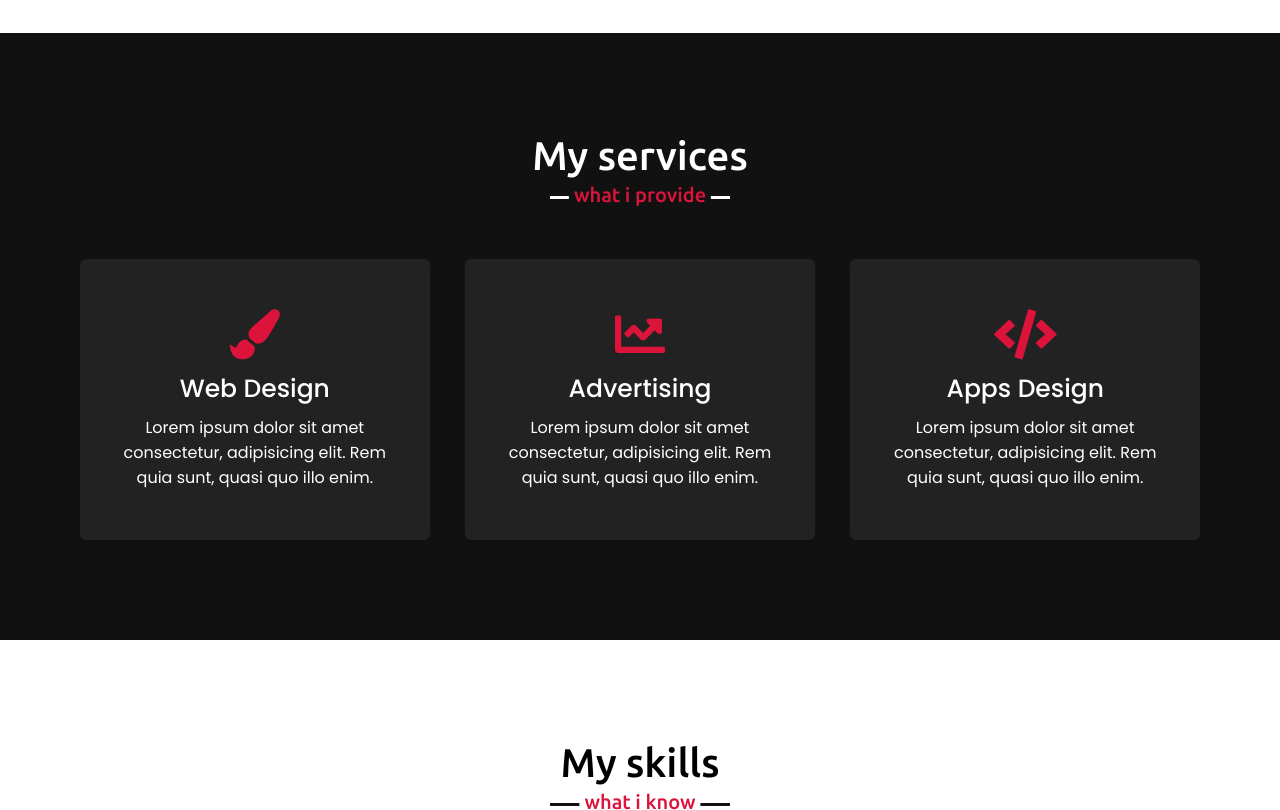
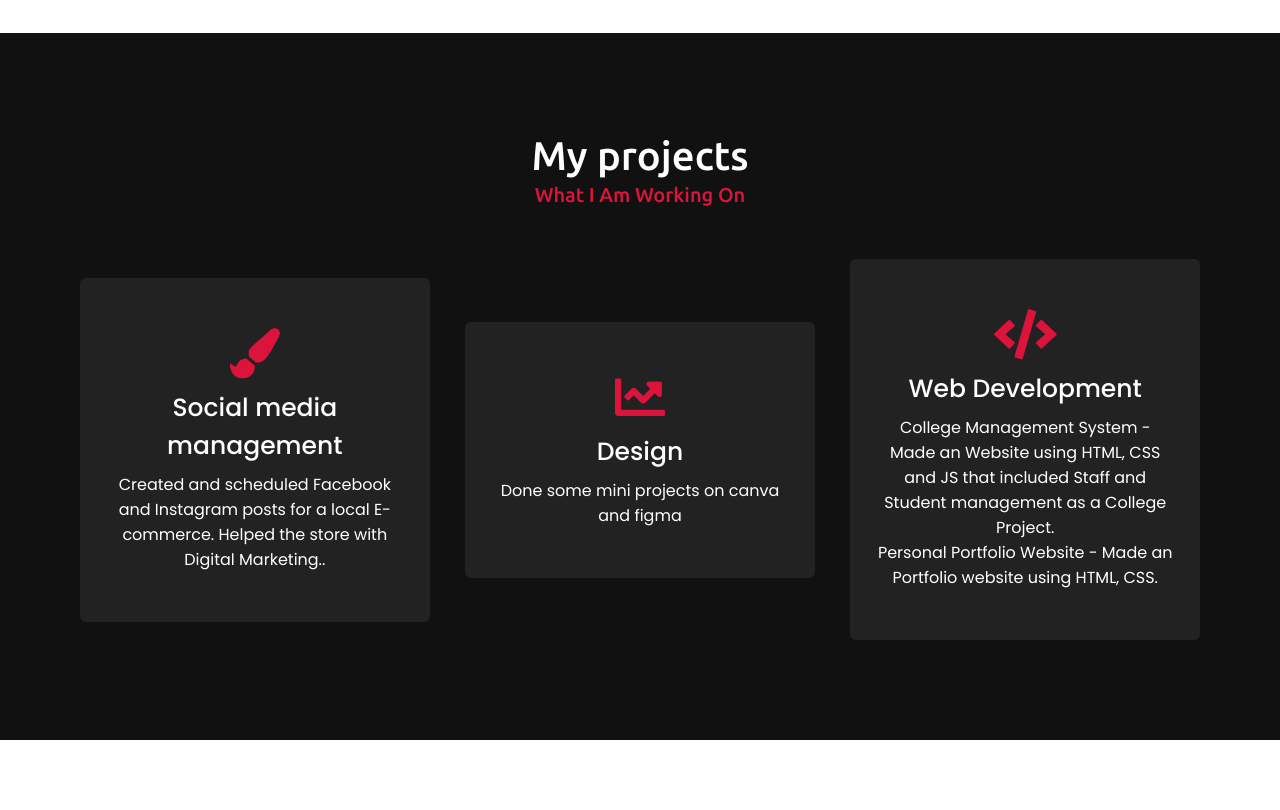
Before and after one commit to JeegyashaNiraula/portfolio-web, a plain HTML site: page index.html in a window 1280 px wide. Shown: the part 1500-2310 px from the top of the page. Drawn offline with nearby package versions, Linux system fonts and the light colour scheme.

Commit message:
edited this

```diff
--- a/index.html
+++ b/index.html
@@ -60,7 +60,7 @@
                     <p>A highly motivated and detail-oriented individual with a passion for Information Technology. Strong knowledge of HTML, CSS, JS and Adobe Photoshop, Canva,
                         Figma. Also interested in UI/UX design, problem solving and have experience of Social Media Management. Seeking an internship opportunity in the field of IT to
                         further develop skills and contribute to the advancement of knowledge in the field. .</p>
-                    <a href="#">Download CV</a>
+                    <a href="https://jeegyashaniraula.github.io/resume/" target="_blank">Download CV </a>
                 </div>
             </div>
         </div>
@@ -69,27 +69,30 @@
     <!-- services section start -->
     <section class="services" id="services">
         <div class="max-width">
-            <h2 class="title">My services</h2>
+            <h2 class="title">My projects</h2>
             <div class="serv-content">
                 <div class="card">
                     <div class="box">
                         <i class="fas fa-paint-brush"></i>
-                        <div class="text">Web Design</div>
-                        <p>Lorem ipsum dolor sit amet consectetur, adipisicing elit. Rem quia sunt, quasi quo illo enim.</p>
+                        <div class="text">Social media management</div>
+                        <p>Created and scheduled Facebook and Instagram posts for a local E-commerce.
+                            Helped the store with Digital Marketing..</p>
                     </div>
                 </div>
                 <div class="card">
                     <div class="box">
                         <i class="fas fa-chart-line"></i>
-                        <div class="text">Advertising</div>
-                        <p>Lorem ipsum dolor sit amet consectetur, adipisicing elit. Rem quia sunt, quasi quo illo enim.</p>
+                        <div class="text">Design</div>
+                        <p>Done some mini projects on canva and figma</p>
                     </div>
                 </div>
                 <div class="card">
                     <div class="box">
                         <i class="fas fa-code"></i>
-                        <div class="text">Apps Design</div>
-                        <p>Lorem ipsum dolor sit amet consectetur, adipisicing elit. Rem quia sunt, quasi quo illo enim.</p>
+                        <div class="text">Web Development</div>
+                        <p>College Management System - Made an Website using HTML, CSS and JS that included Staff and Student management as a College Project.
+                            <br>
+                            Personal Portfolio Website - Made an Portfolio website using HTML, CSS.</p>
                     </div>
                 </div>
                </div>
@@ -104,7 +107,7 @@
             <div class="skills-content">
                 <div class="column left">
                     <div class="text">My creative skills & experiences.</div>
-                    <p>Lorem ipsum dolor sit amet consectetur adipisicing elit. Dignissimos, ratione error est recusandae consequatur, iusto illum deleniti quidem impedit, quos quaerat quis minima sequi. Cupiditate recusandae laudantium esse, harum animi aspernatur quisquam et delectus ipsum quam alias quaerat? Quasi hic quidem illum. Ad delectus natus aut hic explicabo minus quod.</p>
+                    <p>I am skilled in various technologies such as HTML, CSS, and JavaScript, and have experience with Cisco Packet Tracer and design tools like Adobe Photoshop, Canva, and Figma. I am also proficient in using Git and Github. My interests include UI/UX design, problem solving, playing guitar, learning languages (specifically Spanish), and public speaking. These skills and interests make me a well-rounded individual with a passion for technology and design.</p>
                     <a href="#">Read more</a>
                 </div>
                 <div class="column right">
@@ -198,8 +201,7 @@
             <h2 class="title">Contact me</h2>
             <div class="contact-content">
                 <div class="column left">
-                    <div class="text">Get in Touch</div>
-                    <p>Lorem, ipsum dolor sit amet consectetur adipisicing elit. Dignissimos harum corporis fuga corrupti. Doloribus quis soluta nesciunt veritatis vitae nobis?</p>
+                    <div
                     <div class="icons">
                         <div class="row">
                             <i class="fas fa-user"></i>
@@ -252,7 +254,7 @@
 
     <!-- footer section start -->
     <footer>
-        <span>Created By <a href="https://www.instagram.com/niraula__jeegyasha/"></a> Tara Niraula | <span class="far fa-copyright"></span> 2021 All rights reserved.</span>
+        <span>Created By <a href="https://www.instagram.com/niraula__jeegyasha/"></a> Tara Niraula | <span class="far fa-copyright"></span> 2023 All rights reserved.</span>
     </footer>
 
     <script src="script.js"></script>
--- a/style.css
+++ b/style.css
@@ -269,7 +269,7 @@ section .title::after{
 .services .title::after,
 .teams .title::after{
     background: #111;
-    content: "what i provide";
+    content: "What I Am Working On";
 }
 .services .serv-content .card{
     width: calc(33% - 20px);
```
